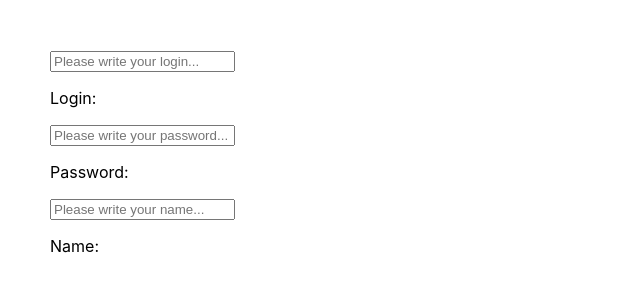
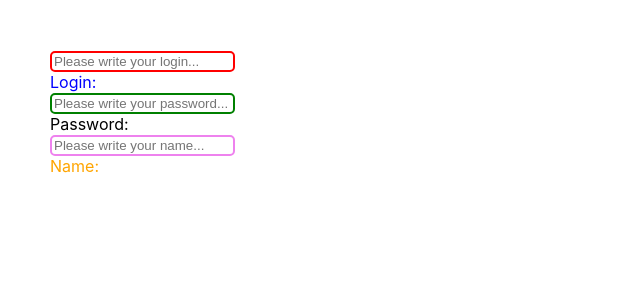
Before and after one commit to nicola987/todolist, a React (Create React App) app: page / in a window 1280 px wide. Shown: the top 300 px of the page, without its empty margins (0-640 px from the left). Built offline with nearby package versions, Linux system fonts and the light colour scheme.

Commit message:
finish adding styled (#4)

```diff
--- a/package.json
+++ b/package.json
@@ -40,5 +40,8 @@
       "last 1 firefox version",
       "last 1 safari version"
     ]
+  },
+  "devDependencies": {
+    "@types/styled-components": "^5.1.26"
   }
 }
--- /dev/null
+++ b/src/App.styled.tsx
@@ -0,0 +1,28 @@
+import styled from 'styled-components'
+
+export const StyledInput = styled.input`
+border: 2px solid red;
+border-radius:5px;
+`
+
+export const StyledField = styled.div`
+ color:blue;
+`
+
+export const StyledPassInput = styled.input`
+border: 2px solid green;
+border-radius:5px;
+`
+
+export const StyledPassField = styled.div`it
+color:green;
+`
+
+export const StyledNameInput = styled.input`
+border: 2px solid violet;
+border-radius:5px;
+`
+
+export const StyledNameField = styled.div`
+color: orange;
+`
--- a/src/App.tsx
+++ b/src/App.tsx
@@ -1,4 +1,5 @@
 import React, { useState } from "react";
+import { StyledInput, StyledField, StyledPassInput, StyledPassField,StyledNameField, StyledNameInput } from "./App.styled";
 
 function App() {
   const [login, setLogin] = useState("");
@@ -6,25 +7,26 @@ function App() {
   const [name, setName] = useState("");
   return (
     <div style={{ margin: "50px" }}>
-      <input
+
+
+      <StyledInput
         placeholder="Please write your login..."
         onChange={(e) => setLogin(e.target.value)}
       />
-      <p>Login: {login}</p>
+      <StyledField>Login: {login}</StyledField>
 
-      <input
-        type="password"
+      <StyledPassInput
         placeholder="Please write your password..."
         onChange={(e) => setPassword(e.target.value)}
       />
-      <p>Password: {password}</p>
+      <StyledPassField>Password: {password}</StyledPassField>
 
-      <input
+      <StyledNameInput
         type="name"
         placeholder="Please write your name..."
         onChange={(e) => setName(e.target.value)}
       />
-      <p>Name: {name}</p>
+      <StyledNameField>Name: {name}</StyledNameField>
     </div>
   );
 }
```
Also changed, not shown: 1 other file (tests, documents, lock files or other folders).
